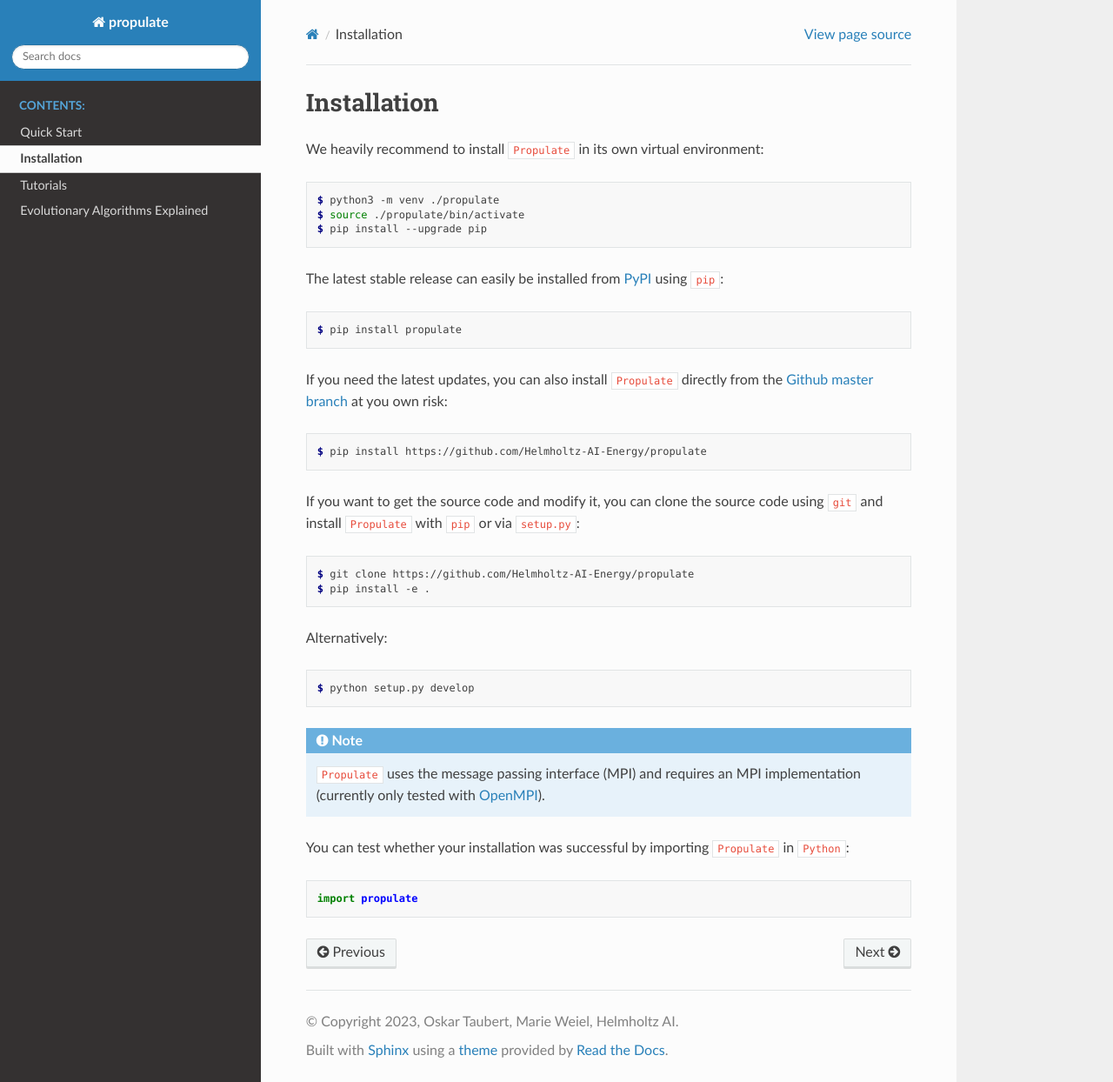
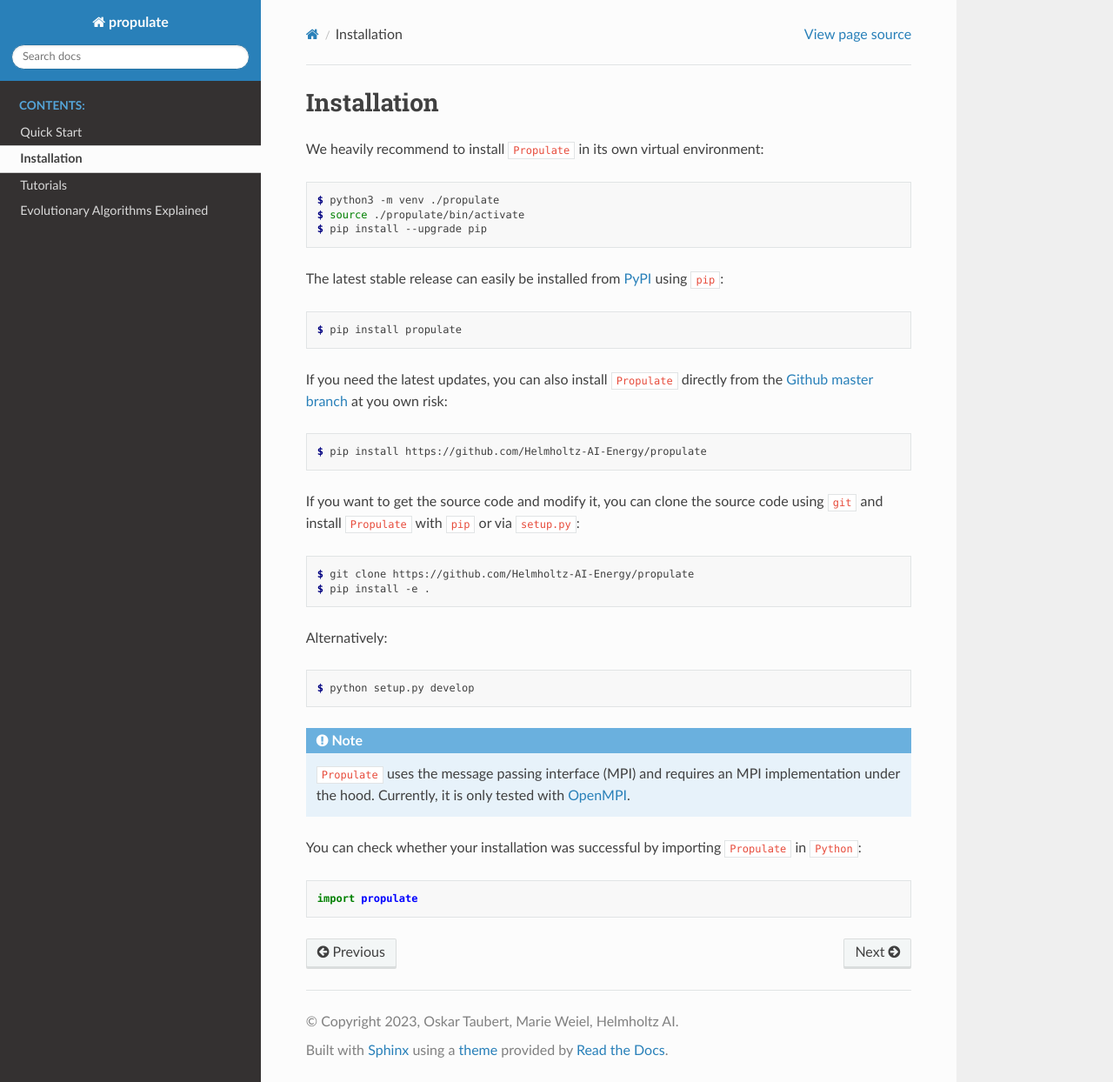
Before and after one commit to Helmholtz-AI-Energy/propulate, a Sphinx documentation site: the page built from docs/install.rst, in a window 1280 px wide and 1244 px high. Shown: the whole window at 87% size. Built offline with Sphinx 7.4.7 and the Read the Docs theme 2.0.0, drawn with Linux system fonts in a browser that asks for light colours.

Commit message:
reformulated and added some minor styling things

```diff
--- a/docs/install.rst
+++ b/docs/install.rst
@@ -39,9 +39,10 @@
 
 .. note::
 
-   ``Propulate`` uses the message passing interface (MPI) and requires an MPI implementation (currently only tested with `OpenMPI`_).
+   ``Propulate`` uses the message passing interface (MPI) and requires an MPI implementation under the hood.
+   Currently, it is only tested with `OpenMPI`_.
 
-You can test whether your installation was successful by importing ``Propulate`` in ``Python``:
+You can check whether your installation was successful by importing ``Propulate`` in ``Python``:
 
 .. code-block:: python
 
```
